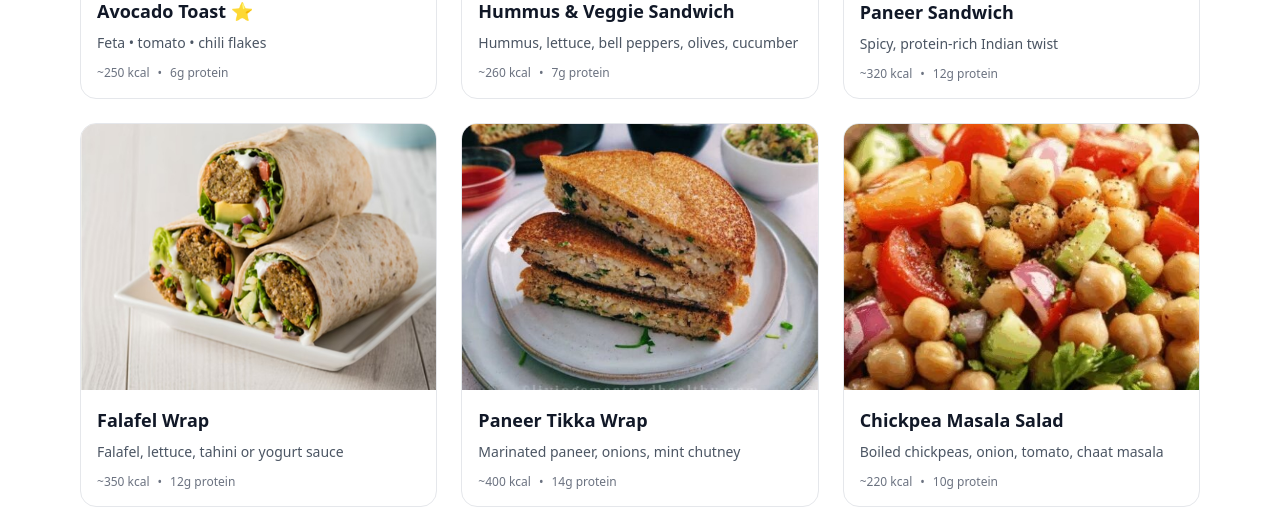
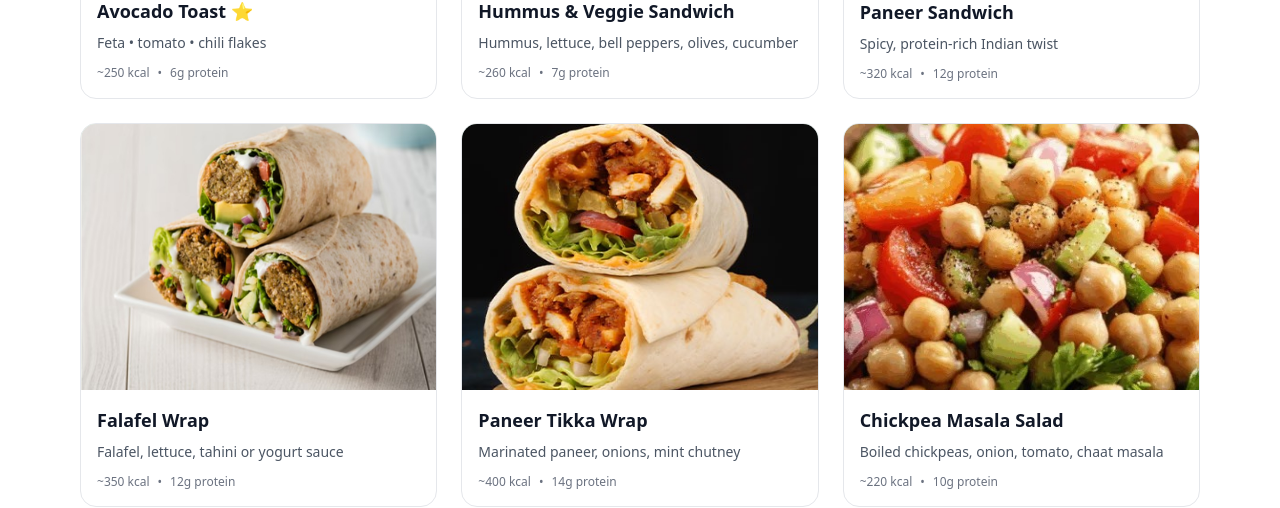
Before and after one commit to hawknishant/BnVCorner, a React (Vite) app: page / in a window 1280 px wide. Shown: the part 1740-2248 px from the top of the page. Built offline with nearby package versions, Linux system fonts and the light colour scheme.

Commit message:
paneer tikka image fixed

```diff
--- a/src/components/BnvCornerPage.jsx
+++ b/src/components/BnvCornerPage.jsx
@@ -25,7 +25,7 @@ const menu = [
   { name: "Hummus & Veggie Sandwich", desc: "Hummus, lettuce, bell peppers, olives, cucumber", kcal: 260, protein: 7, img: "/images/hummus and veggie sandwich.jpeg" },
   { name: "Paneer Sandwich", desc: "Spicy, protein‑rich Indian twist", kcal: 320, protein: 12, img: "/images/paneer sandwich.jpeg" },
   { name: "Falafel Wrap", desc: "Falafel, lettuce, tahini or yogurt sauce", kcal: 350, protein: 12, img: "/images/fafafel wrap.jpeg" },
-  { name: "Paneer Tikka Wrap", desc: "Marinated paneer, onions, mint chutney", kcal: 400, protein: 14, img: "/images/paneer sandwich.jpeg" },
+  { name: "Paneer Tikka Wrap", desc: "Marinated paneer, onions, mint chutney", kcal: 400, protein: 14, img: "/images/paneerTikkaWrap.jpeg" },
   { name: "Chickpea Masala Salad", desc: "Boiled chickpeas, onion, tomato, chaat masala", kcal: 220, protein: 10, img: "/images/chickpea salad.jpeg" },
   { name: "Green Detox Juice", desc: "Spinach, cucumber, apple, lemon", kcal: 80, protein: 2, img: "https://images.unsplash.com/photo-1610970881699-44a5587cabec?q=80&w=1200&auto=format&fit=crop" },
   { name: "Beetroot Detox Juice", desc: "Beetroot, carrot, ginger, orange", kcal: 95, protein: 2, img: "https://images.unsplash.com/photo-1622597467836-f3285f2131b8?q=80&w=1200&auto=format&fit=crop" },
```
Also changed, not shown: public/images/paneerTikkaWrap.jpeg (added).
